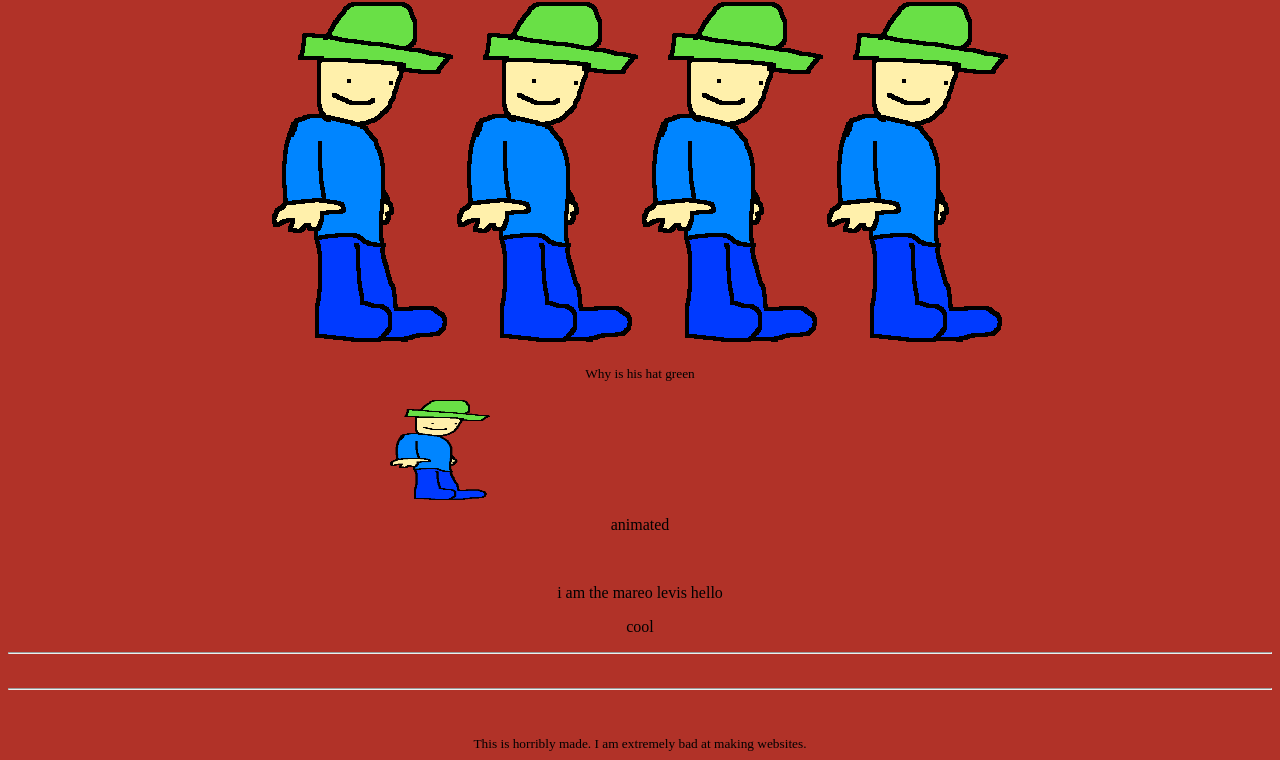
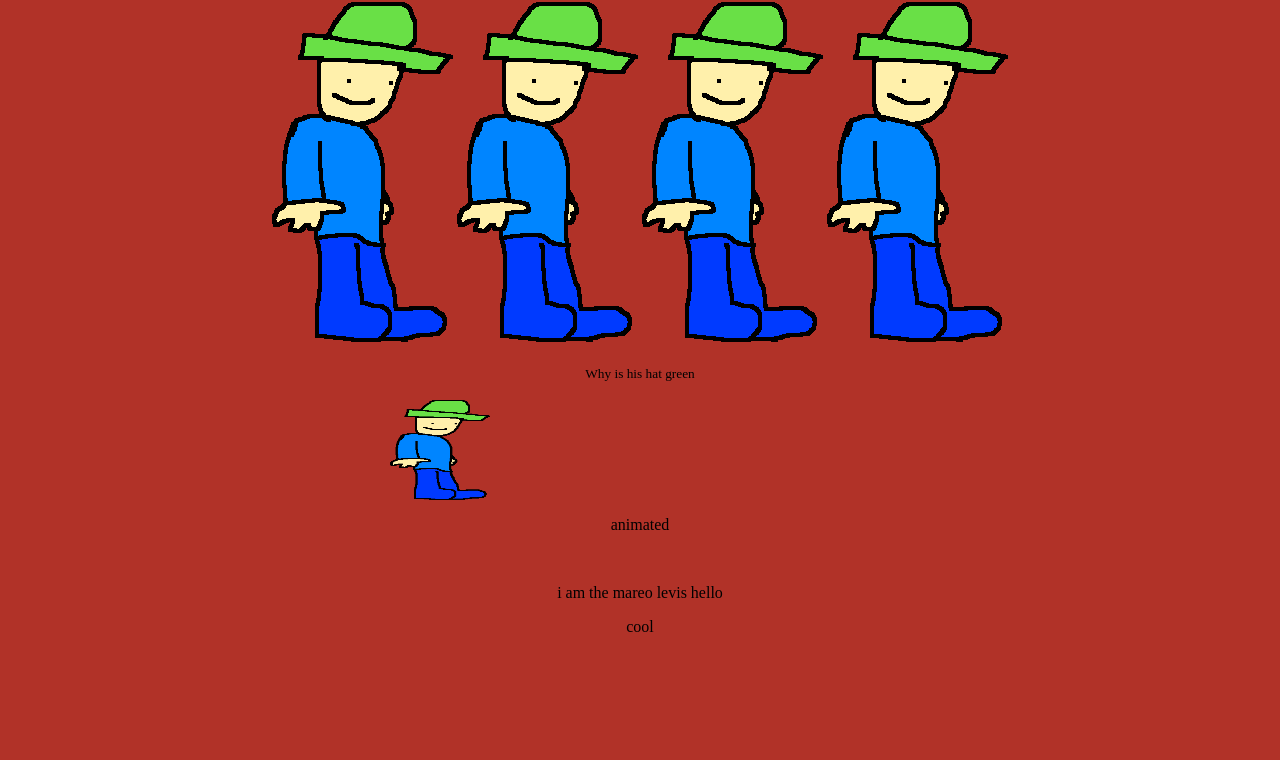
Before and after one commit to MareoLevis/MareoLevis.github.io, a plain HTML site: page index.html in a window 1280 px wide. Shown: the part 158-918 px from the top of the page. After the commit the page ends 810 px from the top, so only its background shows below. Drawn offline with Linux system fonts and the light colour scheme.

Commit message:
Update index.html again

```diff
--- a/index.html
+++ b/index.html
@@ -59,12 +59,6 @@ div.animated {
             <br>
             <p>i am the mareo levis hello</p>
             <p>cool</p>
-            <hr>
-            <br>
-            <hr>
-            <br>
-            <br>
-            <small>This is horribly made. I am extremely bad at making websites.</small>
         </center>
     </body>
 </html>
```
